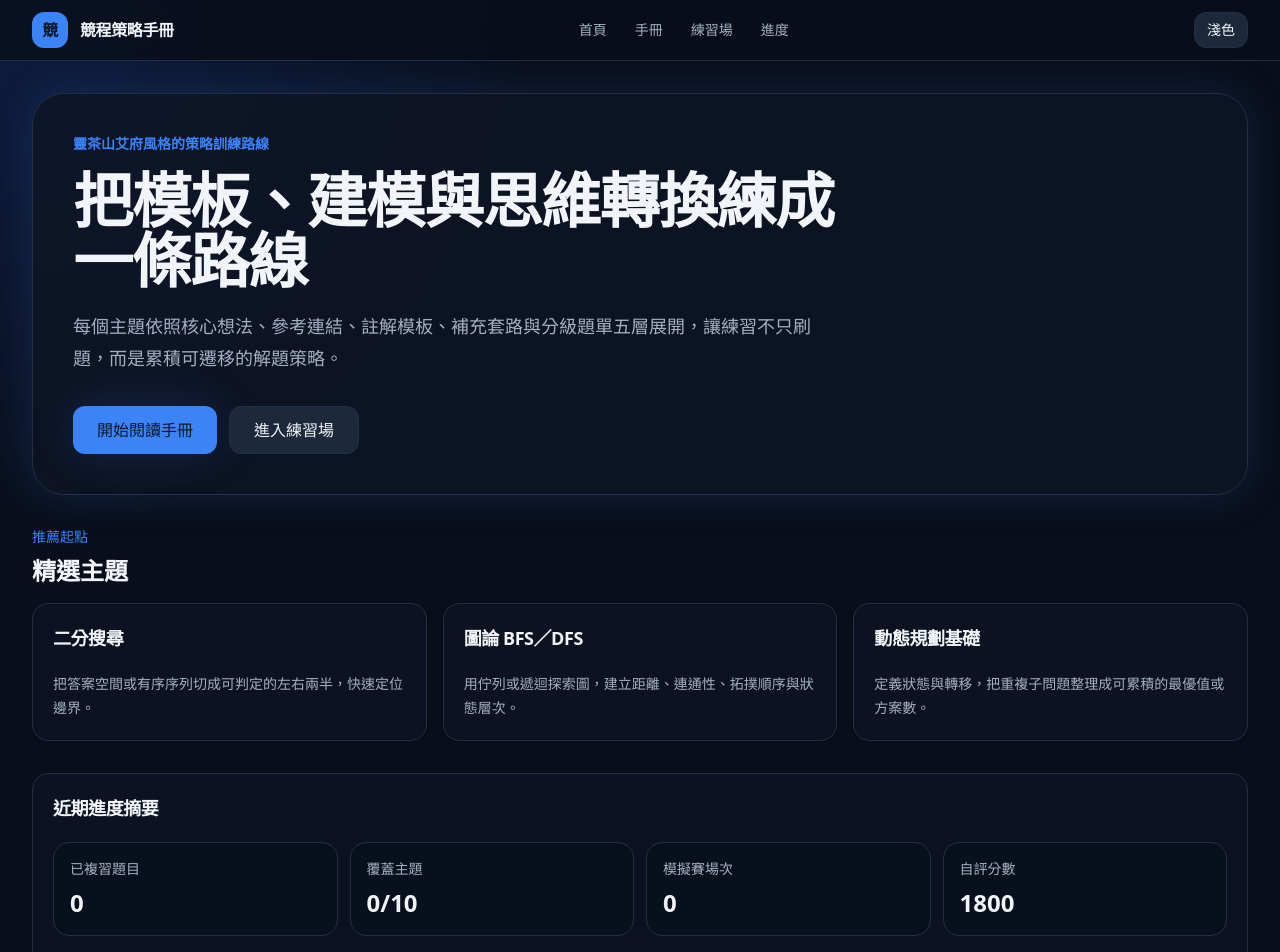
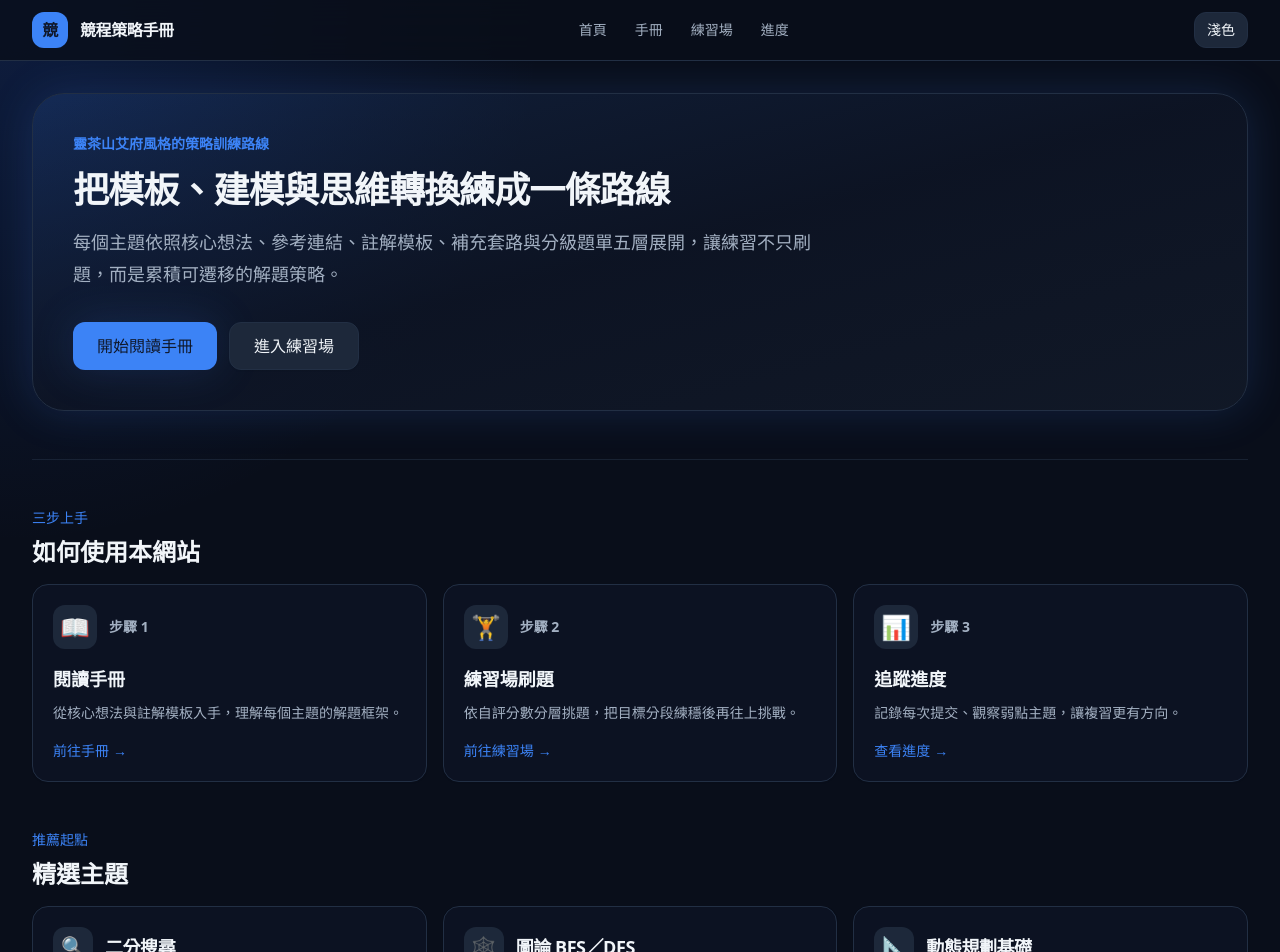
Before and after one commit to youyun8/cp-handbook, a Next.js app: page / in a window 1280 px wide. Shown: the top 952 px of the page. Built offline with nearby package versions, Linux system fonts and the light colour scheme.

Commit message:
feat: add topic icons, badges, and homepage guide UI
Introduce topicIcon/sourceClass helpers and surface them across the UI:
topic icons in the topic tree, source and completion badges on problem
cards, and a three-step guide section on the homepage.

```diff
--- a/app/page.tsx
+++ b/app/page.tsx
@@ -4,33 +4,89 @@ import { PageTransition } from '@/components/PageTransition';
 import { ProgressSummary } from '@/components/ProgressSummary';
 import { problems, topics } from '@/lib/data';
 
+const guideSteps = [
+  {
+    icon: '📖',
+    title: '閱讀手冊',
+    description: '從核心想法與註解模板入手，理解每個主題的解題框架。',
+    href: '/handbook',
+    cta: '前往手冊'
+  },
+  {
+    icon: '🏋️',
+    title: '練習場刷題',
+    description: '依自評分數分層挑題，把目標分段練穩後再往上挑戰。',
+    href: '/practice',
+    cta: '前往練習場'
+  },
+  {
+    icon: '📊',
+    title: '追蹤進度',
+    description: '記錄每次提交、觀察弱點主題，讓複習更有方向。',
+    href: '/progress',
+    cta: '查看進度'
+  }
+];
+
 export default function HomePage() {
   const featuredTopics = [topics[0], topics[1], topics[4]];
 
   return (
     <PageTransition>
-      <div className="space-y-8">
-        <section className="overflow-hidden rounded-[2rem] border border-border bg-card/75 p-6 shadow-glow sm:p-10">
+      <div className="space-y-12">
+        <section className="overflow-hidden rounded-[2rem] border border-border bg-gradient-to-br from-primary/15 via-card/80 to-accent/40 p-6 shadow-glow sm:p-10">
           <div className="max-w-3xl">
             <p className="text-sm font-semibold text-primary">靈茶山艾府風格的策略訓練路線</p>
-            <h1 className="mt-4 text-4xl font-bold tracking-tight sm:text-6xl">把模板、建模與思維轉換練成一條路線</h1>
-            <p className="mt-5 text-lg leading-8 text-muted-foreground">
+            <h1 className="mt-4 text-3xl font-bold tracking-tight md:text-4xl">把模板、建模與思維轉換練成一條路線</h1>
+            <p className="mt-4 text-base leading-7 text-muted-foreground sm:text-lg sm:leading-8">
               每個主題依照核心想法、參考連結、註解模板、補充套路與分級題單五層展開，讓練習不只刷題，而是累積可遷移的解題策略。
             </p>
             <div className="mt-8 flex flex-wrap gap-3">
               <Link
                 href="/handbook"
-                className="inline-flex h-12 items-center justify-center rounded-xl bg-primary px-6 text-base font-medium text-primary-foreground shadow-glow transition hover:bg-primary/90"
+                className="inline-flex h-12 items-center justify-center rounded-xl bg-primary px-6 text-base font-medium text-primary-foreground shadow-glow transition-all duration-200 hover:-translate-y-0.5 hover:bg-primary/90 hover:shadow-lg focus-visible:outline-none focus-visible:ring-2 focus-visible:ring-primary"
               >
                 開始閱讀手冊
               </Link>
               <Link
                 href="/practice"
-                className="inline-flex h-12 items-center justify-center rounded-xl border border-border bg-accent px-6 text-base font-medium text-accent-foreground transition hover:bg-accent/80"
+                className="inline-flex h-12 items-center justify-center rounded-xl border border-border bg-accent px-6 text-base font-medium text-accent-foreground shadow-sm transition-all duration-200 hover:-translate-y-0.5 hover:bg-accent/80 hover:shadow-md focus-visible:outline-none focus-visible:ring-2 focus-visible:ring-primary"
               >
                 進入練習場
               </Link>
             </div>
+          </div>
+        </section>
+
+        <hr className="border-border/60" />
+
+        <section className="space-y-4">
+          <div>
+            <p className="text-sm font-medium text-primary">三步上手</p>
+            <h2 className="mt-2 text-2xl font-semibold">如何使用本網站</h2>
+          </div>
+          <div className="grid gap-4 md:grid-cols-3">
+            {guideSteps.map((step, index) => (
+              <div
+                key={step.title}
+                className="relative flex h-full flex-col rounded-2xl border border-border bg-card/70 p-5 shadow-sm transition-shadow hover:shadow-md"
+              >
+                <div className="flex items-center gap-3">
+                  <span className="flex h-11 w-11 items-center justify-center rounded-xl bg-accent text-2xl" aria-hidden>
+                    {step.icon}
+                  </span>
+                  <span className="text-sm font-semibold text-muted-foreground">步驟 {index + 1}</span>
+                </div>
+                <h3 className="mt-4 text-lg font-semibold">{step.title}</h3>
+                <p className="mt-2 flex-1 text-sm leading-6 text-muted-foreground">{step.description}</p>
+                <Link
+                  href={step.href}
+                  className="mt-4 inline-flex w-fit items-center gap-1 text-sm font-medium text-primary transition hover:gap-2"
+                >
+                  {step.cta} <span aria-hidden>→</span>
+                </Link>
+              </div>
+            ))}
           </div>
         </section>
 
--- a/components/Badges.tsx
+++ b/components/Badges.tsx
@@ -1,6 +1,14 @@
 import { Badge } from '@/components/ui/badge';
 import type { Problem } from '@/lib/types';
-import { difficultyClass, difficultyLabel, problemTypeClass, problemTypeLabel, tierLabel } from '@/lib/utils';
+import {
+  difficultyClass,
+  difficultyLabel,
+  problemTypeClass,
+  problemTypeLabel,
+  sourceClass,
+  sourceLabel,
+  tierLabel
+} from '@/lib/utils';
 
 export function DifficultyBadge({ rating }: { rating: number }) {
   return (
@@ -17,3 +25,20 @@ export function ProblemTypeBadge({ problemType }: { problemType: Problem['proble
 export function TierBadge({ tier }: { tier: Problem['tier'] }) {
   return <Badge className="border-cyan-400/30 bg-cyan-500/10 text-cyan-200">{tierLabel(tier)}</Badge>;
 }
+
+export function SourceBadge({ source }: { source: Problem['source'] }) {
+  return <Badge className={sourceClass(source)}>{sourceLabel(source)}</Badge>;
+}
+
+export type CompletionStatus = 'accepted' | 'reviewed' | 'none';
+
+const completionMeta: Record<CompletionStatus, { label: string; className: string }> = {
+  accepted: { label: '已通過', className: 'border-emerald-400/40 bg-emerald-500/15 text-emerald-300' },
+  reviewed: { label: '已複習', className: 'border-blue-400/40 bg-blue-500/15 text-blue-200' },
+  none: { label: '尚未練習', className: 'border-border bg-muted/40 text-muted-foreground' }
+};
+
+export function CompletionBadge({ status }: { status: CompletionStatus }) {
+  const meta = completionMeta[status];
+  return <Badge className={meta.className}>{meta.label}</Badge>;
+}
--- a/components/FeaturedTopics.tsx
+++ b/components/FeaturedTopics.tsx
@@ -1,18 +1,27 @@
 import Link from 'next/link';
 import { Card, CardContent, CardHeader, CardTitle } from '@/components/ui/card';
 import type { Topic } from '@/lib/types';
+import { topicIcon } from '@/lib/utils';
 
 export function FeaturedTopics({ topics }: { topics: Topic[] }) {
   return (
     <div className="grid gap-4 md:grid-cols-3">
       {topics.slice(0, 3).map((topic) => (
-        <Link key={topic.id} href={`/handbook/${topic.slug}`}>
-          <Card className="h-full transition hover:-translate-y-1 hover:border-primary">
+        <Link key={topic.id} href={`/handbook/${topic.slug}`} className="group">
+          <Card className="h-full transition-transform duration-200 hover:scale-[1.02] hover:border-primary hover:shadow-md">
             <CardHeader>
-              <CardTitle>{topic.title}</CardTitle>
+              <div className="flex items-center gap-3">
+                <span
+                  className="flex h-10 w-10 shrink-0 items-center justify-center rounded-xl bg-accent text-xl"
+                  aria-hidden
+                >
+                  {topicIcon(topic.id)}
+                </span>
+                <CardTitle className="group-hover:text-primary">{topic.title}</CardTitle>
+              </div>
             </CardHeader>
             <CardContent>
-              <p className="text-sm leading-6 text-muted-foreground">{topic.description}</p>
+              <p className="truncate text-sm leading-6 text-muted-foreground">{topic.description}</p>
             </CardContent>
           </Card>
         </Link>
--- a/components/PracticeArena.tsx
+++ b/components/PracticeArena.tsx
@@ -6,10 +6,24 @@ import { DifficultyBadge, ProblemTypeBadge } from '@/components/Badges';
 import { Button } from '@/components/ui/button';
 import { Card, CardContent, CardHeader, CardTitle } from '@/components/ui/card';
 import type { Problem, SubmissionStatus, Topic } from '@/lib/types';
-import { problemTypeLabel, ratingBands, sourceLabel, sourceUrl, submissionStatusLabel } from '@/lib/utils';
+import { problemTypeLabel, ratingBands, sourceLabel, sourceUrl, submissionStatusLabel, cn } from '@/lib/utils';
 import { useProgressStore } from '@/store/useProgressStore';
 
 const statusOptions: SubmissionStatus[] = ['AC', 'WA', 'TLE', 'SKIP'];
+
+const statusIcon: Record<SubmissionStatus, string> = {
+  AC: '✅',
+  WA: '❌',
+  TLE: '⏱',
+  SKIP: '⏭'
+};
+
+const statusButtonClass: Record<SubmissionStatus, string> = {
+  AC: 'hover:border-emerald-400/60 hover:bg-emerald-500/15',
+  WA: 'hover:border-red-400/60 hover:bg-red-500/15',
+  TLE: 'hover:border-yellow-400/60 hover:bg-yellow-500/15',
+  SKIP: 'hover:border-slate-400/60 hover:bg-slate-500/15'
+};
 
 export function PracticeArena({ problems, topics }: { problems: Problem[]; topics: Topic[] }) {
   const [problemCount, setProblemCount] = useState(5);
@@ -315,7 +329,7 @@ function PracticeProblemRow({
   onLog: (status: SubmissionStatus) => void;
 }) {
   return (
-    <div className="rounded-2xl border border-border bg-background/45 p-4">
+    <div className="rounded-2xl border border-border bg-background/45 p-4 shadow-sm transition-shadow hover:shadow-md">
       <div className="flex flex-wrap items-start justify-between gap-3">
         <div>
           <Link href={`/problems/${problem.id}`} className="font-medium hover:text-primary">
@@ -335,11 +349,24 @@ function PracticeProblemRow({
         <span className="text-xs text-muted-foreground">題型：{problemTypeLabel(problem.problem_type)}</span>
       </div>
       <div className="mt-3 flex flex-wrap gap-2">
-        {statusOptions.map((status) => (
-          <Button key={status} type="button" variant="secondary" size="sm" onClick={() => onLog(status)}>
-            {submissionStatusLabel(status)}
-          </Button>
-        ))}
+        {statusOptions.map((status) => {
+          const label = submissionStatusLabel(status);
+          return (
+            <button
+              key={status}
+              type="button"
+              onClick={() => onLog(status)}
+              title={label}
+              aria-label={label}
+              className={cn(
+                'inline-flex h-9 w-9 items-center justify-center rounded-xl border border-border bg-background/60 text-base transition focus-visible:outline-none focus-visible:ring-2 focus-visible:ring-primary',
+                statusButtonClass[status]
+              )}
+            >
+              <span aria-hidden>{statusIcon[status]}</span>
+            </button>
+          );
+        })}
       </div>
     </div>
   );
--- a/components/ProblemCard.tsx
+++ b/components/ProblemCard.tsx
@@ -2,14 +2,38 @@
 
 import { useState } from 'react';
 import Link from 'next/link';
-import { DifficultyBadge, ProblemTypeBadge, TierBadge } from '@/components/Badges';
+import {
+  CompletionBadge,
+  DifficultyBadge,
+  ProblemTypeBadge,
+  SourceBadge,
+  TierBadge,
+  type CompletionStatus
+} from '@/components/Badges';
 import { Button } from '@/components/ui/button';
 import { Card, CardContent, CardHeader, CardTitle } from '@/components/ui/card';
 import type { Problem } from '@/lib/types';
 import { sourceLabel, sourceUrl } from '@/lib/utils';
+import { useMounted } from '@/lib/useMounted';
+import { useProgressStore } from '@/store/useProgressStore';
 
 export function ProblemCard({ problem }: { problem: Problem }) {
   const [showHint, setShowHint] = useState(false);
+  const mounted = useMounted();
+  const reviewedProblemIds = useProgressStore((state) => state.reviewedProblemIds);
+  const submissions = useProgressStore((state) => state.submissions);
+
+  let completion: CompletionStatus = 'none';
+  if (mounted) {
+    const accepted = submissions.some(
+      (submission) => submission.problemId === problem.id && submission.status === 'AC'
+    );
+    if (accepted) {
+      completion = 'accepted';
+    } else if (reviewedProblemIds.includes(problem.id)) {
+      completion = 'reviewed';
+    }
+  }
 
   return (
     <Card className="h-full">
@@ -18,6 +42,8 @@ export function ProblemCard({ problem }: { problem: Problem }) {
           <DifficultyBadge rating={problem.rating} />
           <ProblemTypeBadge problemType={problem.problem_type} />
           <TierBadge tier={problem.tier} />
+          <SourceBadge source={problem.source} />
+          <CompletionBadge status={completion} />
         </div>
         <CardTitle className="text-base">{problem.title}</CardTitle>
       </CardHeader>
--- a/components/ProgressSummary.tsx
+++ b/components/ProgressSummary.tsx
@@ -59,11 +59,14 @@ export function ProgressSummary({ problems, topics }: { problems: Problem[]; top
         <CardTitle>近期進度摘要</CardTitle>
       </CardHeader>
       <CardContent>
-        <div className="grid gap-3 sm:grid-cols-2 lg:grid-cols-4">
+        <div className="grid grid-cols-2 gap-3 lg:grid-cols-4">
           {stats.map((stat) => (
-            <div key={stat.label} className="rounded-2xl border border-border bg-background/50 p-4">
-              <p className="text-sm text-muted-foreground">{stat.label}</p>
-              <p className="mt-2 text-2xl font-semibold">{stat.value}</p>
+            <div
+              key={stat.label}
+              className="rounded-2xl border border-border bg-background/50 p-4 transition-colors hover:border-primary/50"
+            >
+              <p className="text-xs font-medium uppercase tracking-wide text-muted-foreground">{stat.label}</p>
+              <p className="mt-2 text-2xl font-bold tabular-nums">{stat.value}</p>
             </div>
           ))}
         </div>
--- a/components/TopicTree.tsx
+++ b/components/TopicTree.tsx
@@ -1,26 +1,35 @@
 import Link from 'next/link';
 import type { Topic } from '@/lib/types';
-import { cn } from '@/lib/utils';
+import { cn, topicIcon } from '@/lib/utils';
 
 export function TopicTree({ topics, activeSlug }: { topics: Topic[]; activeSlug: string }) {
   return (
     <aside className="rounded-3xl border border-border bg-card/75 p-4">
       <details open>
         <summary className="cursor-pointer list-none text-sm font-semibold text-muted-foreground">主題樹</summary>
-        <div className="mt-4 space-y-1">
-          {topics.map((topic) => (
+        <nav className="mt-4 space-y-1">
+          {topics.map((topic) => {
+            const isActive = activeSlug === topic.slug;
+            return (
               <Link
                 key={topic.id}
                 href={`/handbook/${topic.slug}`}
+                aria-current={isActive ? 'page' : undefined}
                 className={cn(
-                'block rounded-xl px-3 py-2 text-sm transition hover:bg-accent hover:text-foreground',
-                activeSlug === topic.slug ? 'bg-primary/15 text-primary' : 'text-muted-foreground'
+                  'flex items-center gap-2 rounded-xl border-l-2 px-3 py-2 text-sm transition',
+                  isActive
+                    ? 'border-blue-500 bg-primary/15 font-medium text-primary'
+                    : 'border-transparent text-muted-foreground hover:border-border hover:bg-accent hover:text-foreground'
                 )}
               >
-              {topic.title}
+                <span className="text-base" aria-hidden>
+                  {topicIcon(topic.id)}
+                </span>
+                <span className="truncate">{topic.title}</span>
               </Link>
-          ))}
-        </div>
+            );
+          })}
+        </nav>
       </details>
     </aside>
   );
--- a/lib/utils.ts
+++ b/lib/utils.ts
@@ -86,6 +86,32 @@ export function submissionStatusLabel(status: SubmissionStatus) {
   return labels[status];
 }
 
+export function topicIcon(topicId: string) {
+  const icons: Record<string, string> = {
+    'binary-search': '🔍',
+    'graph-traversal': '🕸️',
+    intervals: '📏',
+    'heap-priority-queue': '⛰️',
+    'dp-fundamentals': '📐',
+    'two-pointers': '↔️',
+    dsu: '🔗',
+    'binary-lifting-lca': '🌲',
+    'monotonic-structure': '📊',
+    'segment-tree-bit': '🌳'
+  };
+  return icons[topicId] ?? '📚';
+}
+
+export function sourceClass(source: Source) {
+  const classes: Record<Source, string> = {
+    leetcode: 'border-amber-400/40 bg-amber-500/15 text-amber-300',
+    codeforces: 'border-red-400/40 bg-red-500/15 text-red-200',
+    luogu: 'border-teal-400/40 bg-teal-500/15 text-teal-200',
+    atcoder: 'border-sky-400/40 bg-sky-500/15 text-sky-200'
+  };
+  return classes[source];
+}
+
 export function ratingBands(currentRating: number): RatingBand[] {
   return [
     {
```
Lines whose indentation alone changed are shown as unchanged.
